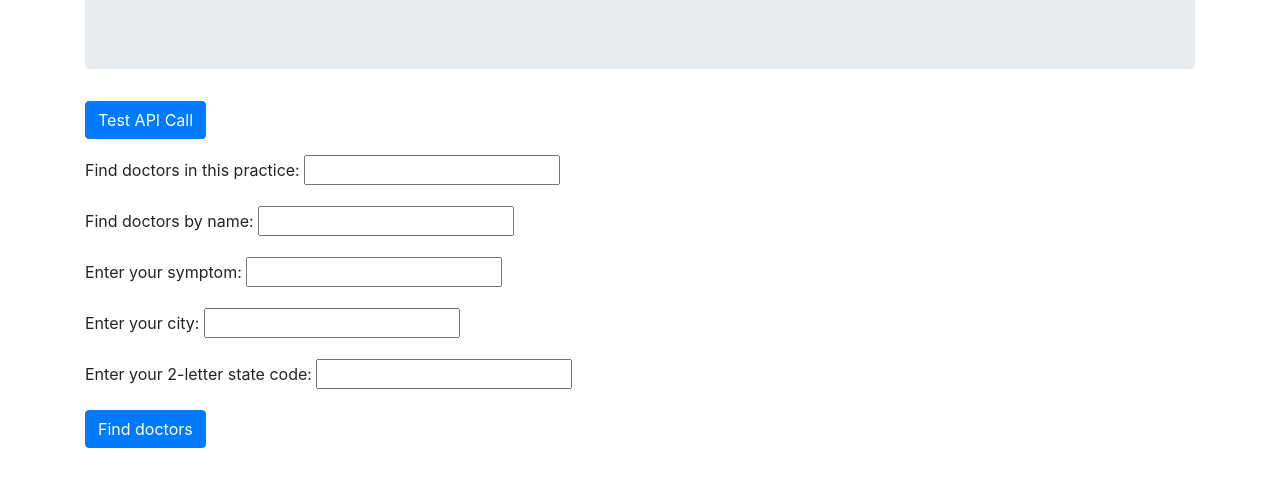
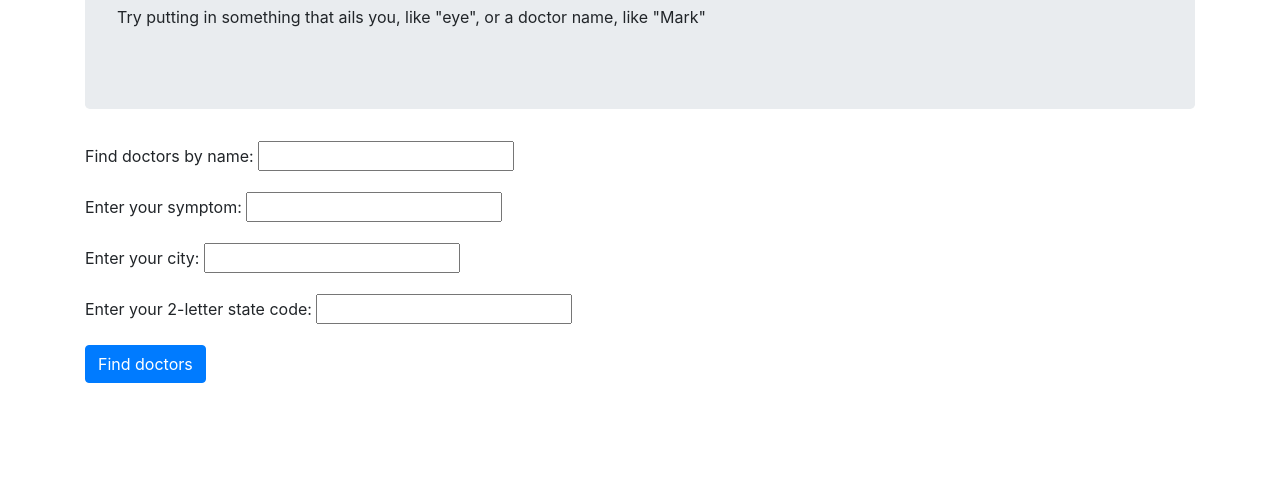
Before and after one commit to KristaRutz/find-a-doctor, a website built with webpack: page src/index.html in a window 1280 px wide. Shown: the part 115-602 px from the top of the page. Built offline with nearby package versions, Linux system fonts and the light colour scheme.

Commit message:
changes I forgot to commit on Friday to remove dev features

```diff
--- a/src/index.html
+++ b/src/index.html
@@ -7,16 +7,10 @@
     <div class="container">
       <div class="jumbotron">
         <h1>Find-A-Doctor Application</h1>
-      </div>
-      <div class="devTools form-group">
-        <button class="btn btn-primary" id="devBtn">Test API Call</button>
+        <p>Try putting in something that ails you, like "eye", or a doctor name, like "Mark"</p>
       </div>
       <div class="userInputs">
         <form id="inputForm">
-          <div class="form-group">
-            <label for="practice">Find doctors in this practice: </label>
-            <input type="select" id="practice">
-          </div>
           <div class="form-group">
             <label for="docName">Find doctors by name: </label>
             <input type="select" id="docName">
--- a/src/main.js
+++ b/src/main.js
@@ -12,7 +12,6 @@ async function asyncApiCall(search){
 }
 
 function getElements(response) {
-  console.log("before getElements");
   console.log(response.meta.total);
   if(response.meta.total > 0){
     console.log("results");
@@ -50,7 +49,6 @@ function displayInfo(doctor){
 $(document).ready(function() {
   $("#inputForm").submit(function(event) {
     event.preventDefault();
-    console.log("form submitted");
     $("#resultsList").text("");
     $("#errorResult").text("");
     $("#displayResults").hide();
@@ -58,13 +56,10 @@ $(document).ready(function() {
     const state = $("#state").val().toLowerCase();
     const city = $("#city").val().toLowerCase();
     const location = `${state}-${city}`;
-    console.log(location);
 
     let queryTerm = $("#userSymptom").val();
-    console.log(queryTerm);
 
     const name = $("#docName").val();
-    console.log(name);
 
     const specialtyUID = "speech-therapist";
     const gender = "";
@@ -76,9 +71,4 @@ $(document).ready(function() {
 
     asyncApiCall(searchTerms);
   });
-
-  $("#devBtn").click(function(){
-    console.log("dev button clicked");
-    let searchTerms = new Search();
-  });
 });
```
